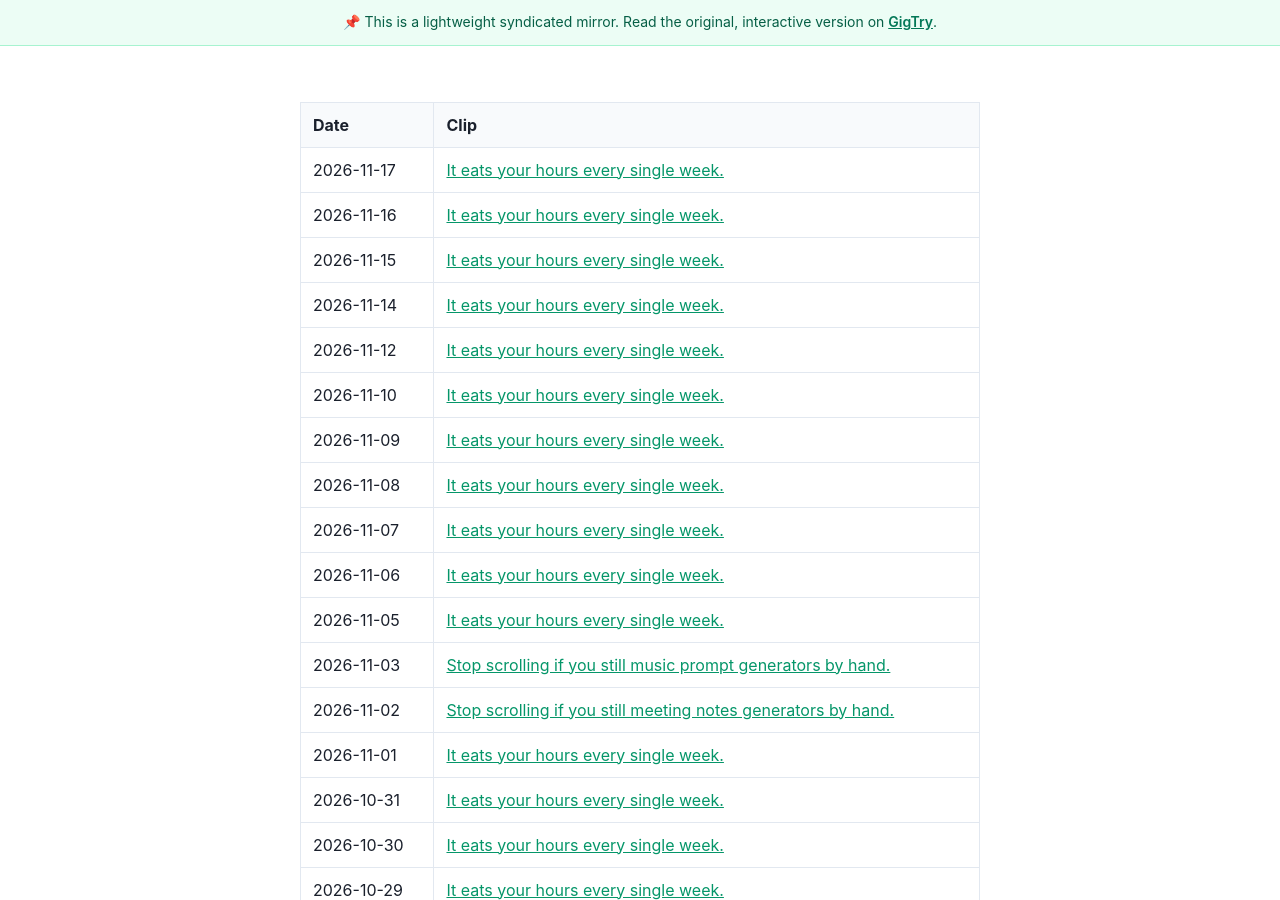
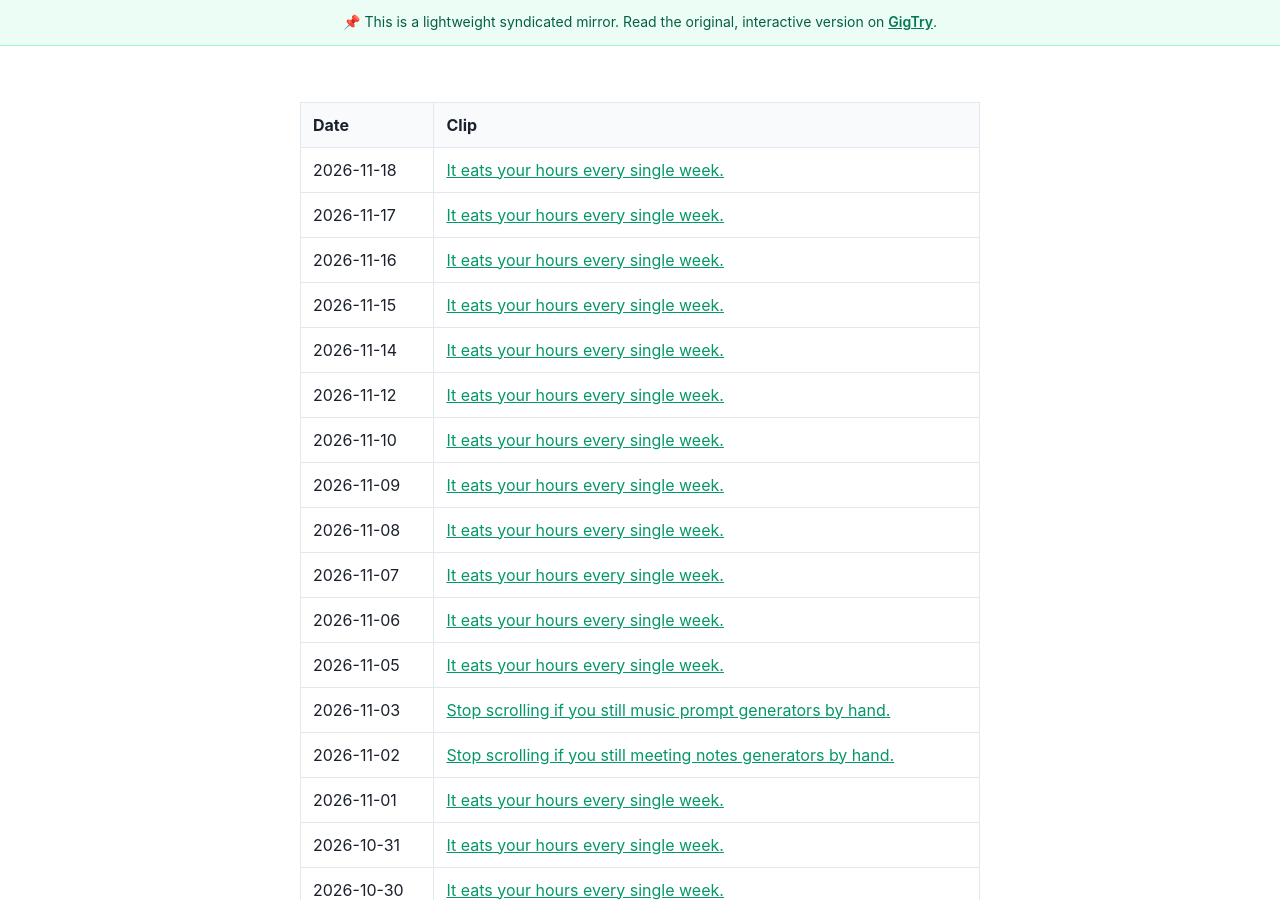
Before and after one commit to gigtryinfo-dev/gigtry-public, a Jekyll site: the page built from posts/clips/index.md, in a window 1280 px wide and 900 px high. Built offline with Jekyll 4.4.1, drawn with Linux system fonts in a browser that asks for light colours.

Commit message:
clips index: 2026-11-18

```diff
--- a/posts/clips/index.md
+++ b/posts/clips/index.md
@@ -7,6 +7,7 @@ mirror: gigtry-public
 
 | Date | Clip |
 |------|------|
+| 2026-11-18 | [It eats your hours every single week.](https://gigtryinfo-dev.github.io/gigtry-public/posts/clips/2026-11-18-clip-1.html) |
 | 2026-11-17 | [It eats your hours every single week.](https://gigtryinfo-dev.github.io/gigtry-public/posts/clips/2026-11-17-clip-1.html) |
 | 2026-11-16 | [It eats your hours every single week.](https://gigtryinfo-dev.github.io/gigtry-public/posts/clips/2026-11-16-clip-1.html) |
 | 2026-11-15 | [It eats your hours every single week.](https://gigtryinfo-dev.github.io/gigtry-public/posts/clips/2026-11-15-clip-1.html) |
```
